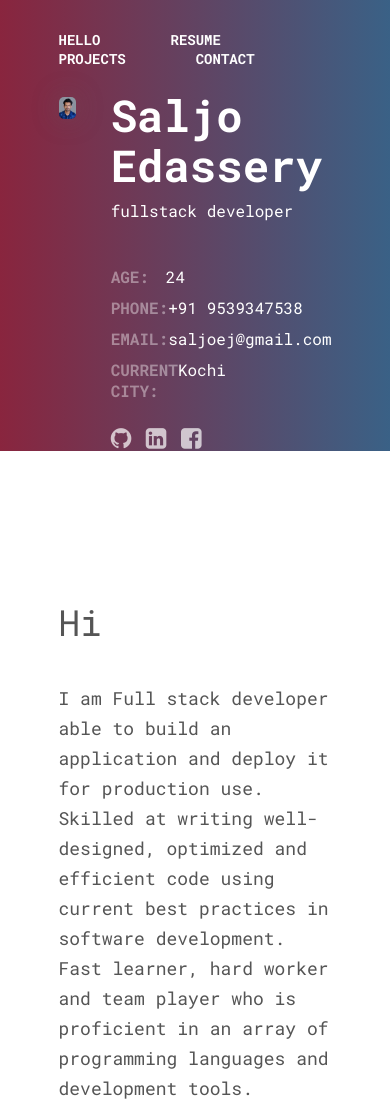
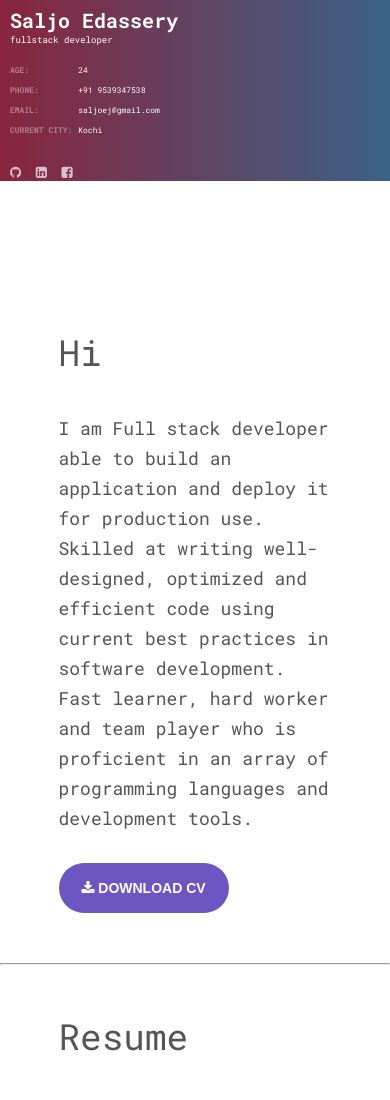
Before and after one commit to saljoedassery/saljoedassery.github.io, a plain HTML site: page index.html in a window 390 px wide. Shown: the top 1100 px of the page. Drawn offline with Linux system fonts and the light colour scheme.

Commit message:
Mobile responsivness initial

```diff
--- a/responsive.css
+++ b/responsive.css
@@ -162,3 +162,46 @@
     margin-top: 190px;
   }
 }
+
+@media only screen and (max-width: 425px) {
+  .title-bar {
+    display: none;
+  }
+
+  .content-section {
+    padding-left: 0;
+    margin-top: 10px;
+  }
+
+  .personal-info {
+    grid-template-columns: 1fr;
+    margin: 0 0 0 10px;
+  }
+
+  .image-section {
+    display: none;
+  }
+
+  .main-content {
+    margin-bottom: 20px;
+  }
+
+  .main-content h1 {
+    font-size: 20px;
+    margin-top: 0;
+    margin-bottom: 4px;
+    line-height: 20px;
+  }
+
+  .main-content p {
+    font-size: 9px;
+  }
+
+  .details p {
+    font-size: 8px;
+  }
+
+  .social-links i {
+    font-size: 13px;
+  }
+}
```
